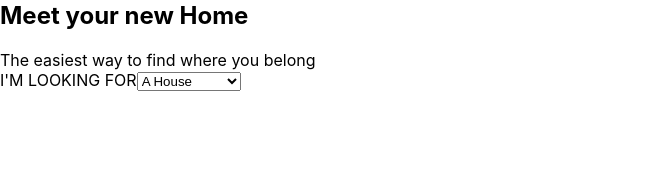
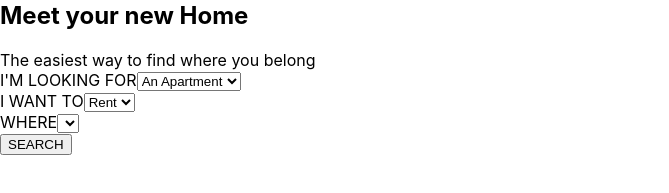
Before and after one commit to anthonysa0813/getThatHome, a React (Vite) app: page / in a window 1280 px wide. Shown: the part 319-512 px from the top of the page, without its empty margins (0-669 px from the left). Built offline with nearby package versions, Linux system fonts and the light colour scheme.

Commit message:
UPDATE: Main Page search layout

```diff
--- a/src/pages/landingPage/components/SearchBox.jsx
+++ b/src/pages/landingPage/components/SearchBox.jsx
@@ -1,13 +1,14 @@
 import { StyledSearchBox } from "../styles/header"
+import Button from "./Button"
+import SearchInput from "./SearchInput"
 
 function SearchBox() {
   return(
     <StyledSearchBox>
-      <label>I'M LOOKING FOR</label>
-      <select>
-        <option>A House</option>
-        <option>An Apartment</option>
-      </select>
+      <SearchInput label="I'M LOOKING FOR" options={['An Apartment' , 'A House']}/>
+      <SearchInput label="I WANT TO" options={['Rent' , 'Buy']}/>
+      <SearchInput label="WHERE" options={[]}/>
+      <Button text='SEARCH'/>
     </StyledSearchBox>
   )
 }
--- /dev/null
+++ b/src/pages/landingPage/components/SearchInput.jsx
@@ -0,0 +1,12 @@
+function SearchInput(props) {
+  return(
+    <div>
+      <label>{props.label}</label>
+      <select>
+        {props.options.map( (item, index) =>{return(<option key={index}>{item}</option>)})}
+      </select>
+    </div>
+  )
+
+}
+export default SearchInput
```
